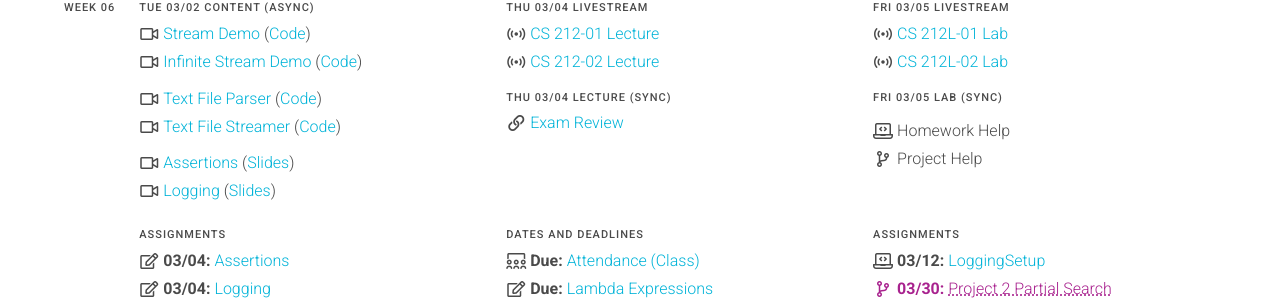
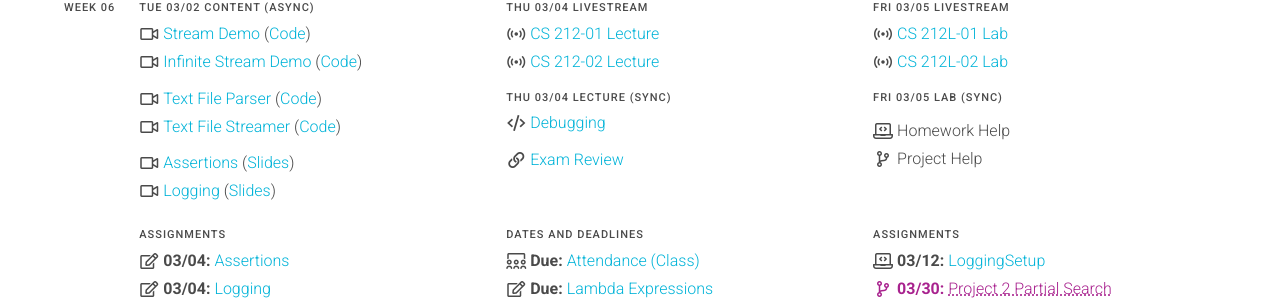
Before and after one commit to usf-cs212-spring2021/usf-cs212-spring2021.github.io, a Jekyll site: the page built from schedule.md, in a window 1280 px wide and 900 px high, scrolled down 3275 px. Shown: the part 147-452 px from the top of the window. Built offline with Jekyll 4.4.1, drawn with Linux system fonts in a browser that asks for light colours.

Commit message:
Adding debugging code link

```diff
--- a/_data/schedule.yml
+++ b/_data/schedule.yml
@@ -811,9 +811,14 @@ weeks:
 
           - label: 'Lecture (Sync)'
             items:
+              - text: 'Debugging'
+                icon: 'code'
+                link: 'https://github.com/usf-cs212-spring2021/lectures/tree/main/Debugging'
+
               - text: 'Exam Review'
                 icon: 'website'
                 link: '/guides/exam-1.html'
+                type: 'bump'
 
           - <<: *deadlines
             items:
```
